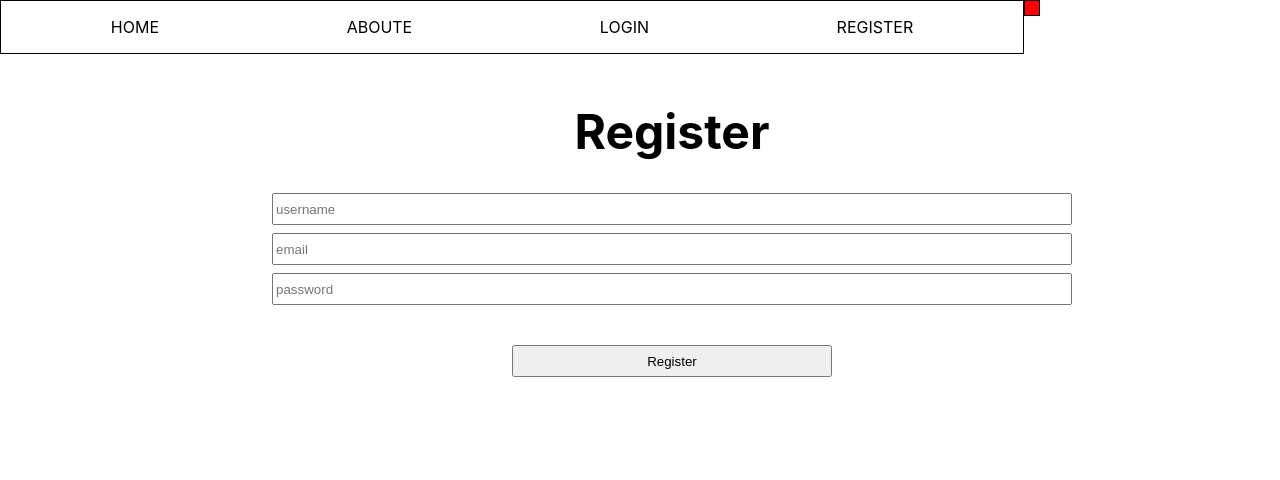
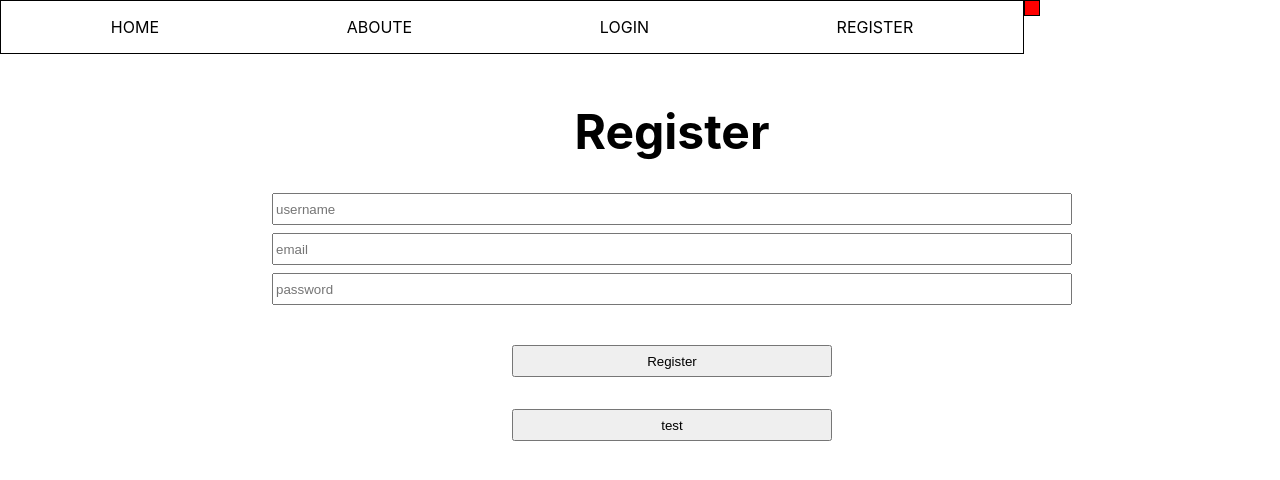
Before and after one commit to BucoTEC/booking-frontend, a Next.js app: page /auth/register in a window 1280 px wide. Shown: the top 480 px of the page. Built offline with nearby package versions, Linux system fonts and the light colour scheme.

Commit message:
move toast container to root

```diff
--- a/package.json
+++ b/package.json
@@ -14,7 +14,8 @@
     "next": "12.1.6",
     "react": "18.1.0",
     "react-datepicker": "^4.8.0",
-    "react-dom": "18.1.0"
+    "react-dom": "18.1.0",
+    "react-toastify": "^9.0.1"
   },
   "devDependencies": {
     "eslint": "8.15.0",
--- a/pages/_app.js
+++ b/pages/_app.js
@@ -1,6 +1,9 @@
 import AuthProvider from "../auth/AuthProvider";
+import { ToastContainer, toast } from "react-toastify";
 
 import "../styles/globals.css";
+import "react-toastify/dist/ReactToastify.css";
+
 import NavBar from "../ui/components/NavBar/NavBar";
 import MainLayout from "../ui/components/mainLayout/MainLayout";
 
@@ -14,6 +17,7 @@ function MyApp({ Component, pageProps }) {
 					<NavBar />
 					<MainLayout>
 						<Component {...pageProps} />
+						<ToastContainer />
 					</MainLayout>
 				</AuthProvider>
 			</UserContextProvider>
--- a/ui/pageviews/register/registerForm/RegisterForm.js
+++ b/ui/pageviews/register/registerForm/RegisterForm.js
@@ -1,6 +1,8 @@
 import React, { useState } from "react";
 
 import { useRouter } from "next/router";
+
+import { ToastContainer, toast } from "react-toastify";
 
 import instance from "../../../../api/axiosInstance";
 
@@ -31,25 +33,26 @@ function RegisterForm() {
 	const registerHandler = async () => {
 		try {
 			setIsLoadin(true);
-			await instance.post("http://localhost:5000/api/auth/login", {
+			await instance.post("/auth/register", {
 				username,
 				email,
 				password,
 			});
 
 			setIsLoadin(false);
-			router.push("/");
+			toast.success("success");
 		} catch (error) {
 			setIsLoadin(false);
 			console.log(error);
+			toast("fail");
 		}
 
 		// setEmail("");
 		// setPassword("");
 	};
 	return (
-		<div className={cl.input_wrapper}>
-			<h1 className={cl.header}>Register</h1>
+		<div className={cl.input_wrapp}>
+			<h1 className={cl.head}>Register</h1>
 			{isLoading ? (
 				<h1>Loading ...</h1>
 			) : (
@@ -82,6 +85,7 @@ function RegisterForm() {
 						min="3"
 					/>
 					<button onClick={registerHandler}>Register</button>
+					<button onClick={() => toast.success("test")}>test</button>
 				</>
 			)}
 		</div>
--- a/ui/pageviews/register/registerForm/RegisterForm.module.scss
+++ b/ui/pageviews/register/registerForm/RegisterForm.module.scss
@@ -1,8 +1,8 @@
-.header {
+.head {
 	font-size: 3rem;
 }
 
-.input_wrapper {
+.input_wrapp {
 	display: flex;
 	flex-direction: column;
 	justify-content: center;
```
Also changed, not shown: 1 other file (tests, documents, lock files or other folders).
